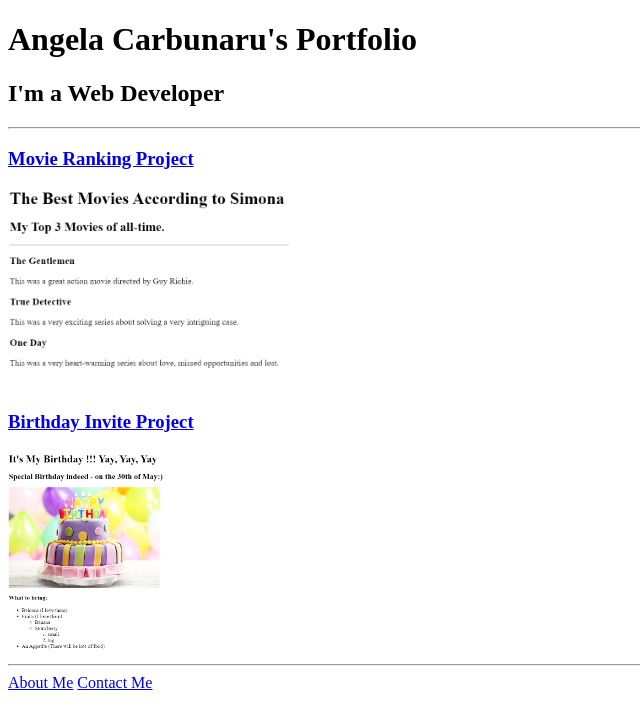
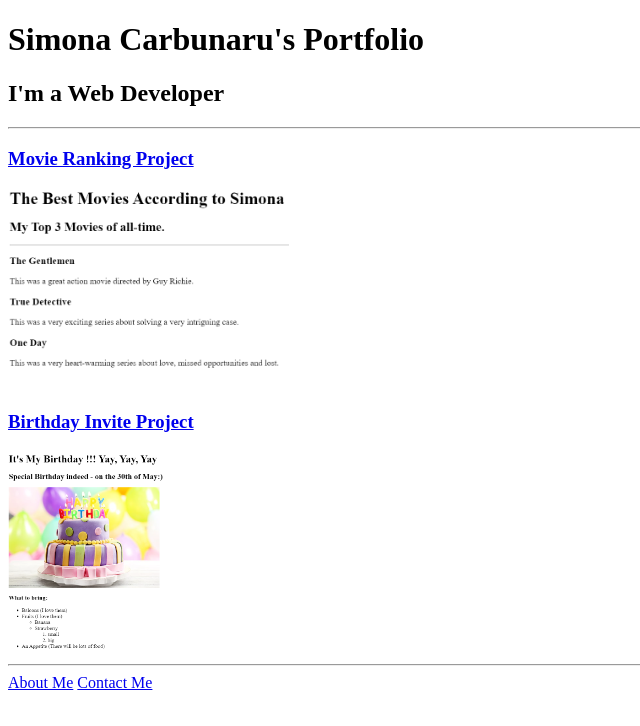
Before and after one commit to scarbunaru/html-portfolioo, a plain HTML site: page index.html in a window 1280 px wide. Shown: the whole page, without its empty margins (0-640 px from the left). Drawn offline with Linux system fonts and the light colour scheme.

Commit message:
Update index.html

```diff
--- a/index.html
+++ b/index.html
@@ -7,7 +7,7 @@
 </head>
 
 <body>
-  <h1>Angela Carbunaru's Portfolio</h1>
+  <h1>Simona Carbunaru's Portfolio</h1>
   <h2>I'm a Web Developer</h2>
   <hr />
   <h3><a href="./public/movie-ranking.html">Movie Ranking Project</a></h3>
```
